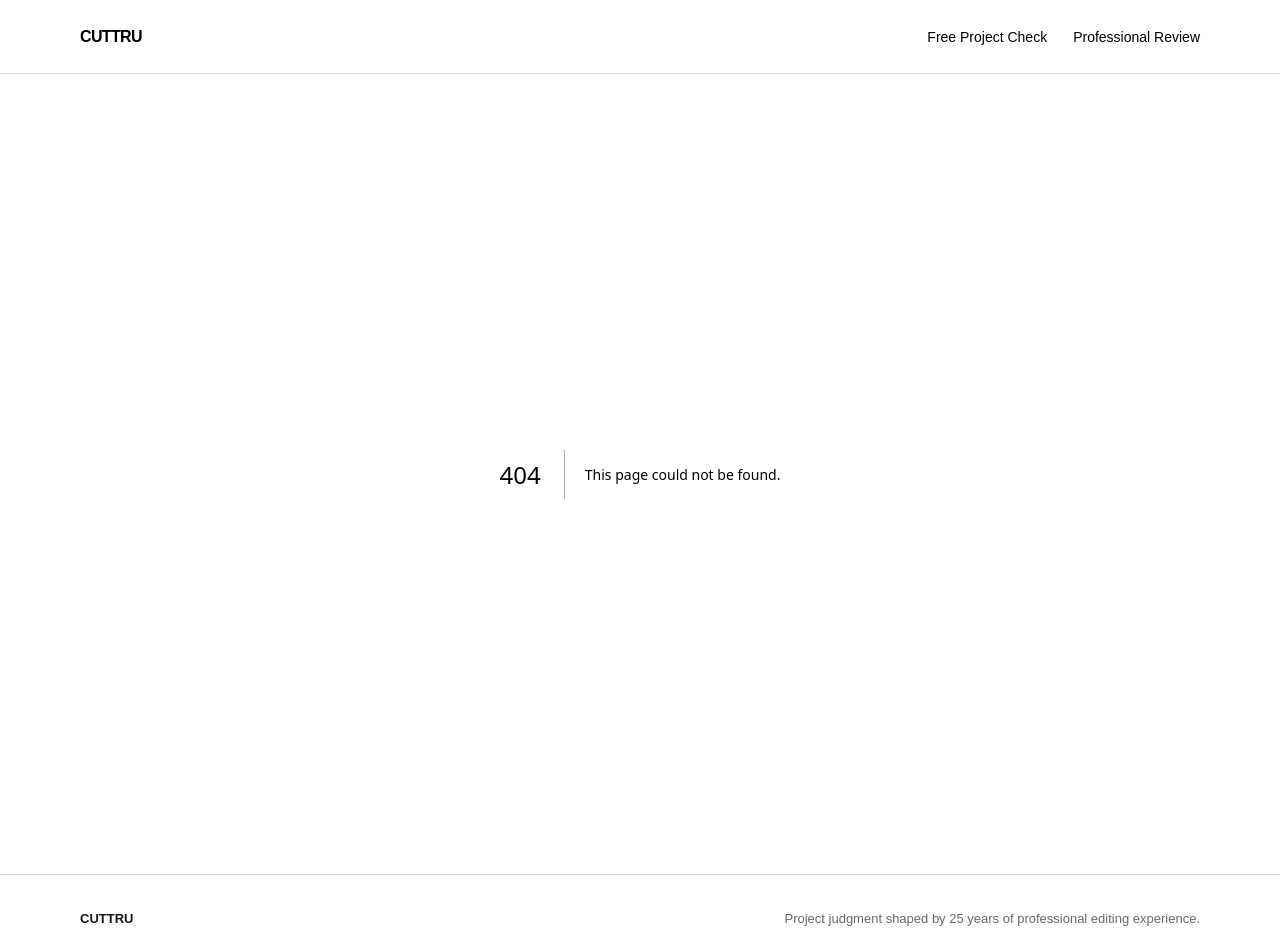
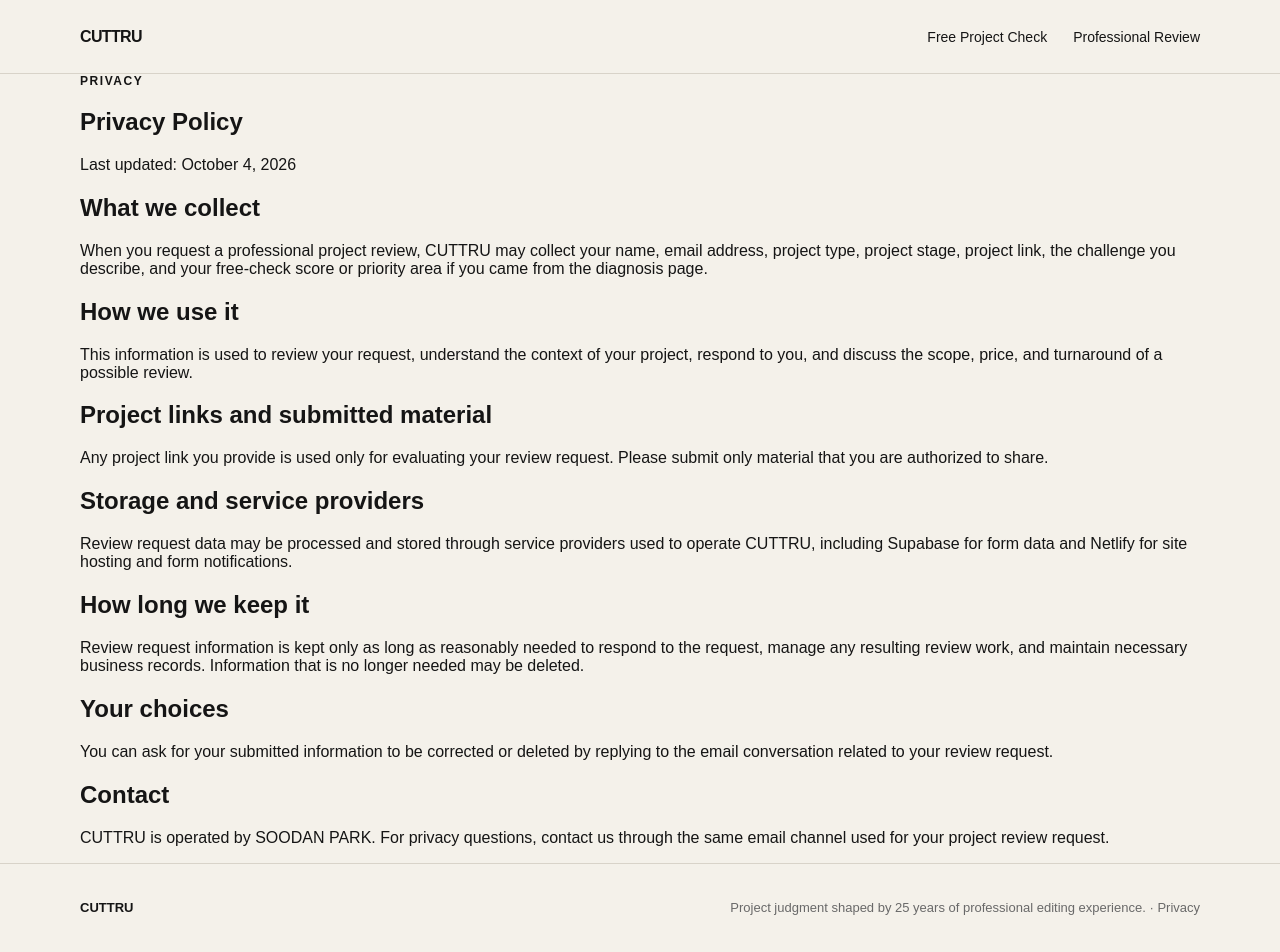
Before and after one commit to soodan7905-creator/methodgraph, a Next.js app: page /privacy in a window 1280 px wide. Before the commit this address had no page. Shown: the top 952 px of the page. Built offline with nearby package versions, Linux system fonts and the light colour scheme.

Commit message:
Add privacy policy and consent links

```diff
--- a/app/consult/page.tsx
+++ b/app/consult/page.tsx
@@ -114,7 +114,10 @@ function ConsultForm() {
 
       <label className="consent">
         <input type="checkbox" name="privacy_consent" value="true" required />
-        I agree that the information I submit may be used to respond to this review request.
+        <span>
+          I agree that the information I submit may be used to respond to this review request.{" "}
+          <a href="/privacy" target="_blank" rel="noreferrer">Privacy Policy</a>
+        </span>
       </label>
 
       <button className="button primary" disabled={state === "sending"}>
--- a/app/layout.tsx
+++ b/app/layout.tsx
@@ -21,7 +21,9 @@ export default function RootLayout({ children }: Readonly<{ children: React.Reac
         <main>{children}</main>
         <footer className="site-footer">
           <strong><span className="notranslate" translate="no" lang="en">CUTTRU</span></strong>
-          <span>Project judgment shaped by 25 years of professional editing experience.</span>
+          <span>
+            Project judgment shaped by 25 years of professional editing experience. · <Link href="/privacy">Privacy</Link>
+          </span>
         </footer>
       </body>
     </html>
--- /dev/null
+++ b/app/privacy/page.tsx
@@ -0,0 +1,55 @@
+export default function PrivacyPage() {
+  return (
+    <section className="shell privacy-wrap">
+      <p className="eyebrow">PRIVACY</p>
+      <h1>Privacy Policy</h1>
+      <p className="privacy-updated">Last updated: October 4, 2026</p>
+
+      <div className="privacy-copy">
+        <h2>What we collect</h2>
+        <p>
+          When you request a professional project review, CUTTRU may collect your name,
+          email address, project type, project stage, project link, the challenge you describe,
+          and your free-check score or priority area if you came from the diagnosis page.
+        </p>
+
+        <h2>How we use it</h2>
+        <p>
+          This information is used to review your request, understand the context of your project,
+          respond to you, and discuss the scope, price, and turnaround of a possible review.
+        </p>
+
+        <h2>Project links and submitted material</h2>
+        <p>
+          Any project link you provide is used only for evaluating your review request.
+          Please submit only material that you are authorized to share.
+        </p>
+
+        <h2>Storage and service providers</h2>
+        <p>
+          Review request data may be processed and stored through service providers used to operate
+          CUTTRU, including Supabase for form data and Netlify for site hosting and form notifications.
+        </p>
+
+        <h2>How long we keep it</h2>
+        <p>
+          Review request information is kept only as long as reasonably needed to respond to the request,
+          manage any resulting review work, and maintain necessary business records. Information that is no
+          longer needed may be deleted.
+        </p>
+
+        <h2>Your choices</h2>
+        <p>
+          You can ask for your submitted information to be corrected or deleted by replying to the email
+          conversation related to your review request.
+        </p>
+
+        <h2>Contact</h2>
+        <p>
+          CUTTRU is operated by SOODAN PARK. For privacy questions, contact us through the same email channel
+          used for your project review request.
+        </p>
+      </div>
+    </section>
+  );
+}
```
